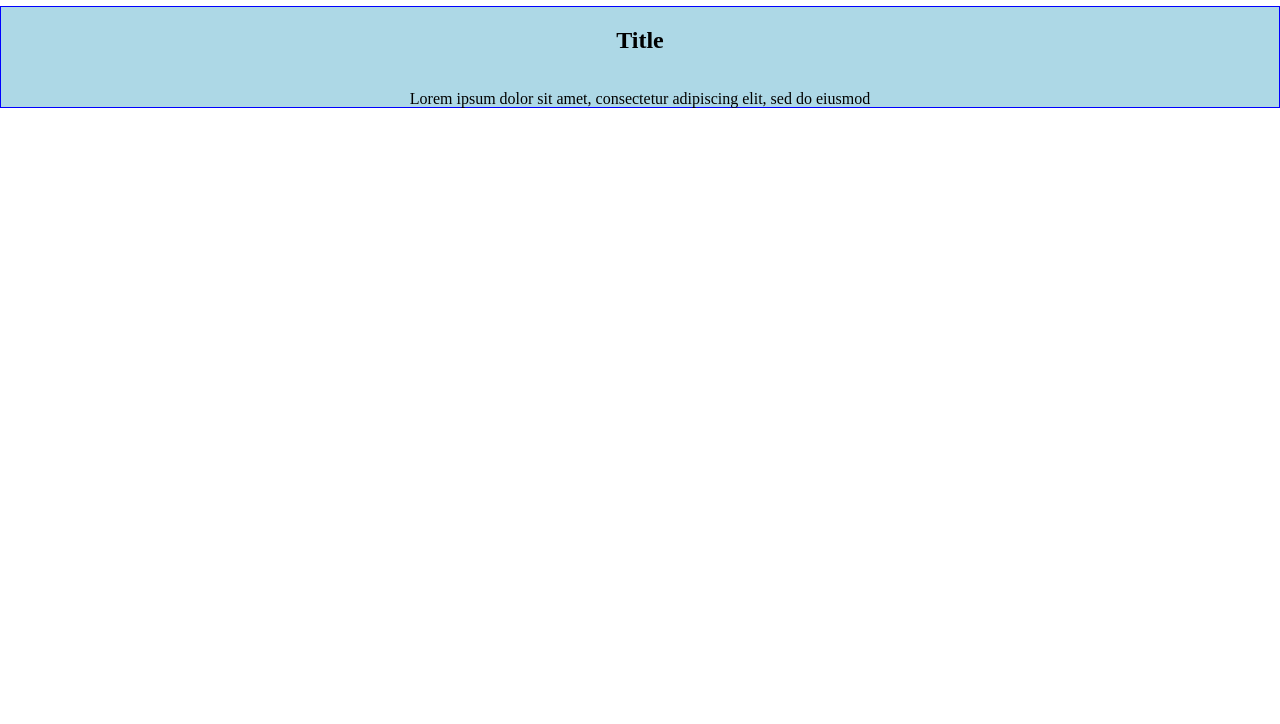
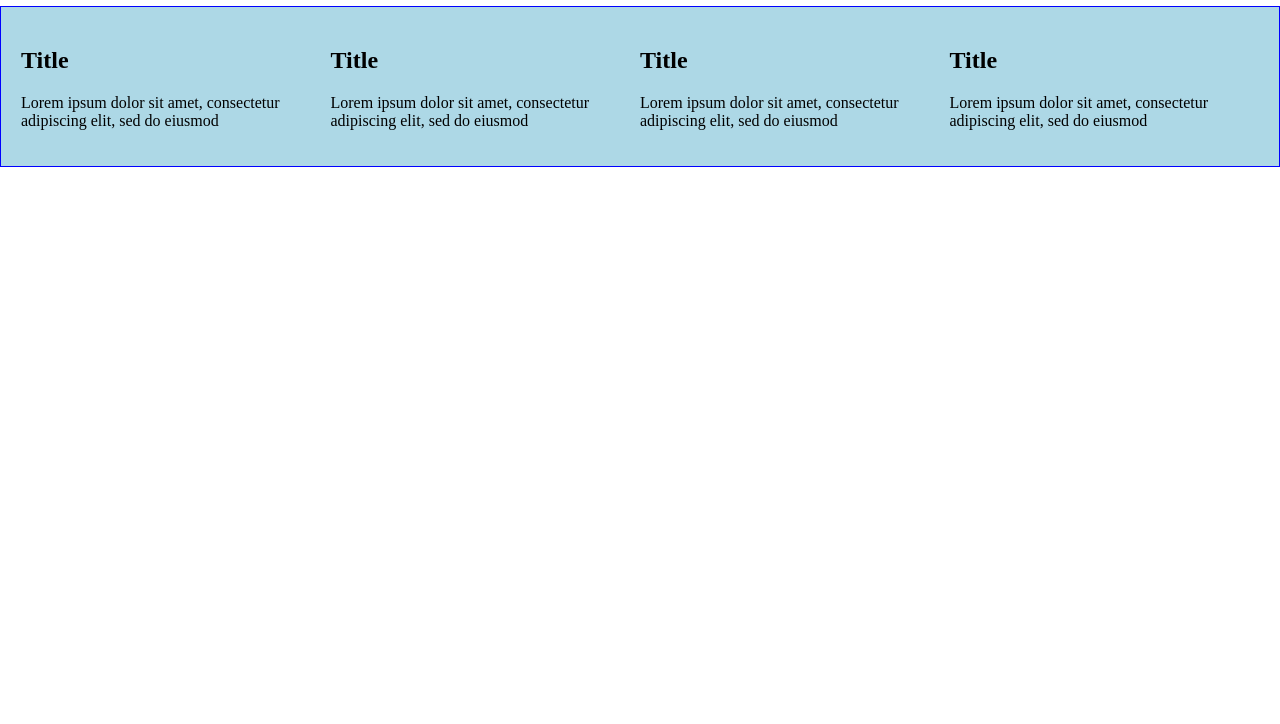
Before and after one commit to dalchek/openProject, a plain HTML site: page index.html in a window 1280 px wide. Shown: the part 76-800 px from the top of the page. Drawn offline with Linux system fonts and the light colour scheme.

Commit message:
display flex

```diff
--- a/main.js
+++ b/main.js
@@ -1,11 +1,24 @@
 const div = document.createElement("div");
 div.className = "test-container";
-div.classList.add("anotherclass");
 div.style.background = "lightblue";
-div.style.height = "100px";
 div.style.border = "1px solid blue";
 document.body.appendChild(div);
 div.innerHTML = `<div class="card">
+                    <h2>Title</h2>
+                    <p>Lorem ipsum dolor sit amet,
+                    consectetur adipiscing elit, sed do eiusmod
+                </div>
+                <div class="card">
+                    <h2>Title</h2>
+                    <p>Lorem ipsum dolor sit amet,
+                    consectetur adipiscing elit, sed do eiusmod
+                </div>
+                <div class="card">
+                    <h2>Title</h2>
+                    <p>Lorem ipsum dolor sit amet,
+                    consectetur adipiscing elit, sed do eiusmod
+                </div>
+                <div class="card">
                     <h2>Title</h2>
                     <p>Lorem ipsum dolor sit amet,
                     consectetur adipiscing elit, sed do eiusmod
--- a/style.css
+++ b/style.css
@@ -5,8 +5,11 @@ body {
 h1 {
   font-family: lato;
 }
-.card {
+.test-container {
   display: flex;
-  flex-direction: column;
-  align-items: center;
+  flex-wrap: nowrap;
+  padding: 20px;
 }
+.conteiner {
+  text-align: center;
+}
```
